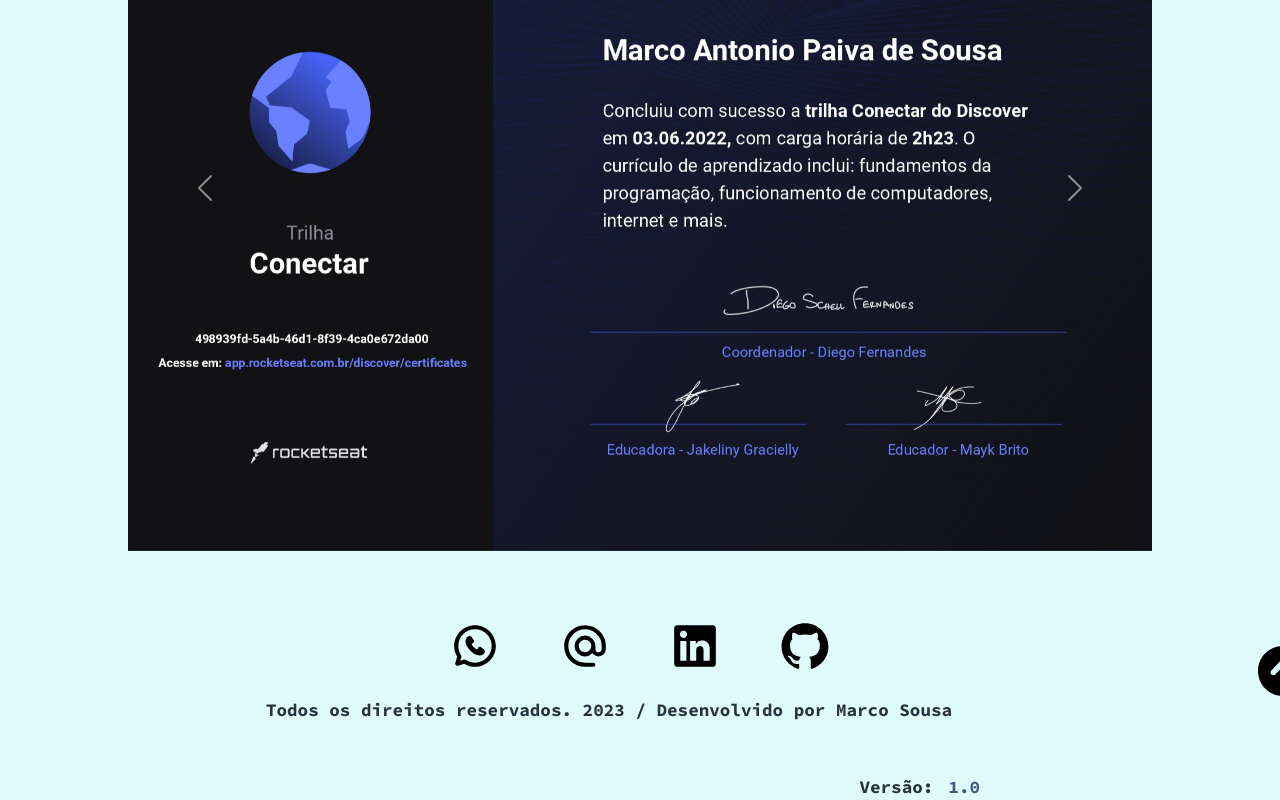
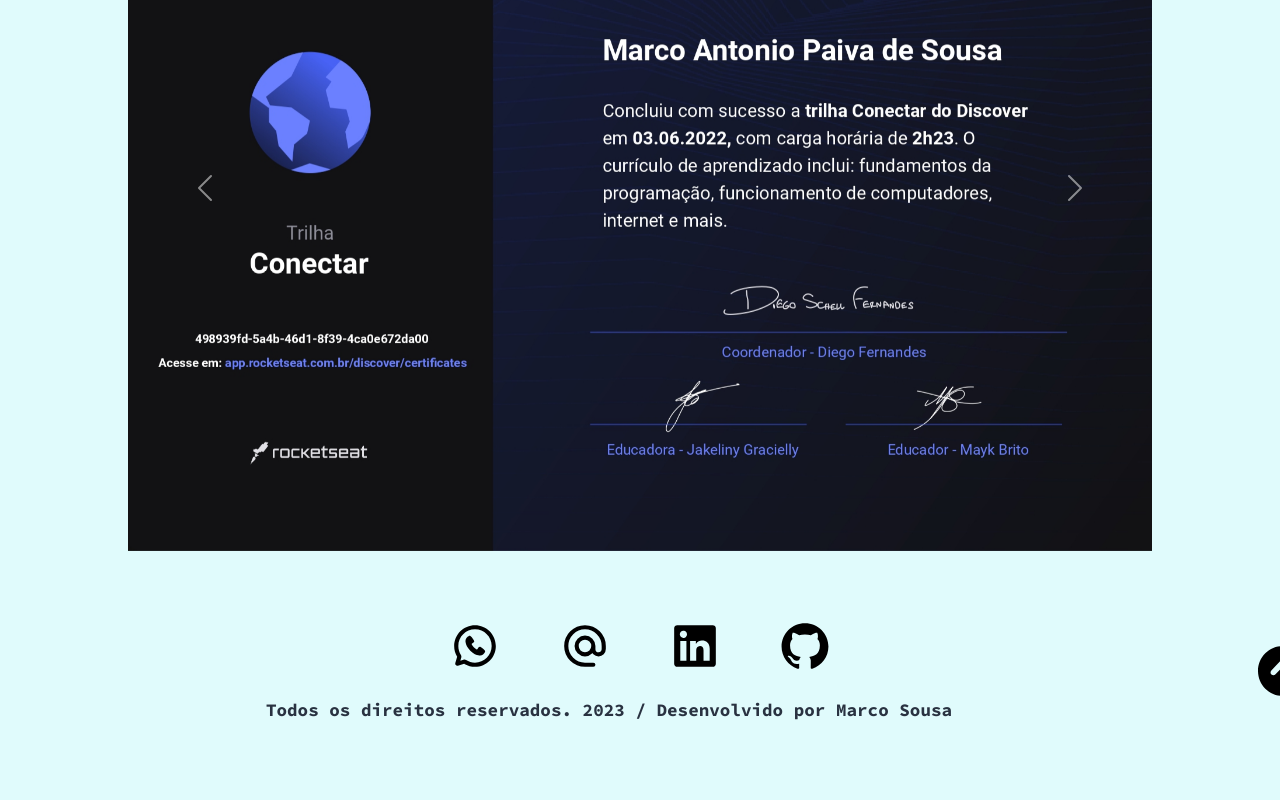
Before and after one commit to Marco-D-Sousa/marco-d-sousa.github.io, a plain HTML site: page index.html in a window 1280 px wide. Shown: the part 1942-2742 px from the top of the page. Drawn offline with nearby package versions, Linux system fonts and the light colour scheme; files whose address does not match are found by name.

Commit message:
Retirando a versao.

```diff
--- a/index.html
+++ b/index.html
@@ -299,11 +299,6 @@
       </div>
     </div>
 
-    <div class="version">
-      <div>Versão:</div>
-      <a href="">1.0</a>
-    </div>
-
     <footer>
       Todos os direitos reservados. 2023 / Desenvolvido por Marco Sousa
       <button id="return">
--- a/style.css
+++ b/style.css
@@ -340,16 +340,6 @@ ul {
   line-height: 35px;
 }
 
-.version {
-  display: flex;
-  gap: 15px;
-  position: absolute;
-  bottom: -1942px;
-  right: 300px;
-  font-size: 1.1rem;
-  font-weight: 700;
-}
-
 h4 {
   color: #E0FBFC;
 }
```
